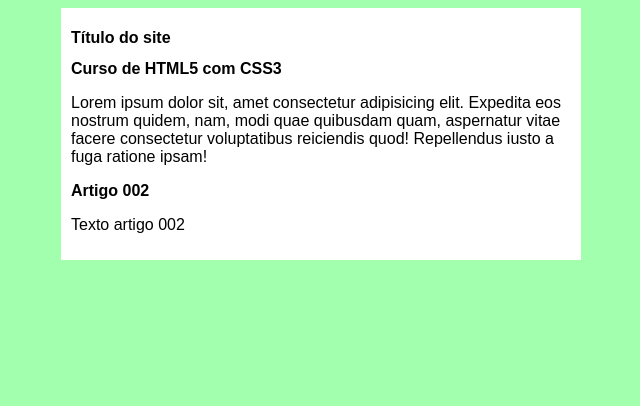
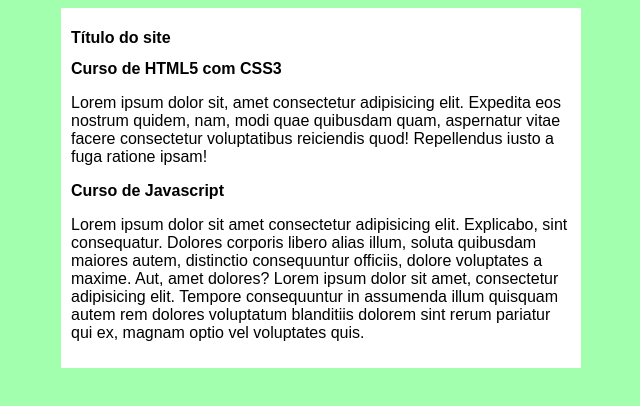
Before and after one commit to VitorVDavoglio/Ola-github, a plain HTML site: page site-exemplo/index.html in a window 1280 px wide. Shown: the whole page, without its empty margins (319-959 px from the left). Drawn offline with Linux system fonts and the light colour scheme.

Commit message:
adicionando mais texto

```diff
--- a/site-exemplo/index.html
+++ b/site-exemplo/index.html
@@ -17,8 +17,10 @@
             <p>Lorem ipsum dolor sit, amet consectetur adipisicing elit. Expedita eos nostrum quidem, nam, modi quae quibusdam quam, aspernatur vitae facere consectetur voluptatibus reiciendis quod! Repellendus iusto a fuga ratione ipsam!</p>
         </article>
         <article>
-            <h2>Artigo 002</h2>
-            <p>Texto artigo 002</p>
+            <h2>Curso de Javascript</h2>
+            <p>Lorem ipsum dolor sit amet consectetur adipisicing elit. Explicabo, sint consequatur. Dolores corporis libero alias illum, soluta quibusdam maiores autem, distinctio consequuntur officiis, dolore voluptates a maxime. Aut, amet dolores?
+                Lorem ipsum dolor sit amet, consectetur adipisicing elit. Tempore consequuntur in assumenda illum quisquam autem rem dolores voluptatum blanditiis dolorem sint rerum pariatur qui ex, magnam optio vel voluptates quis.
+            </p>
         </article>
     </main>
 </body>
```
